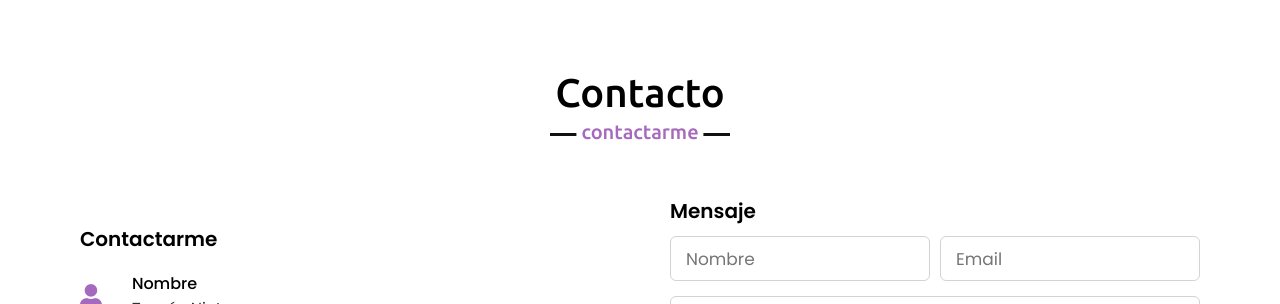
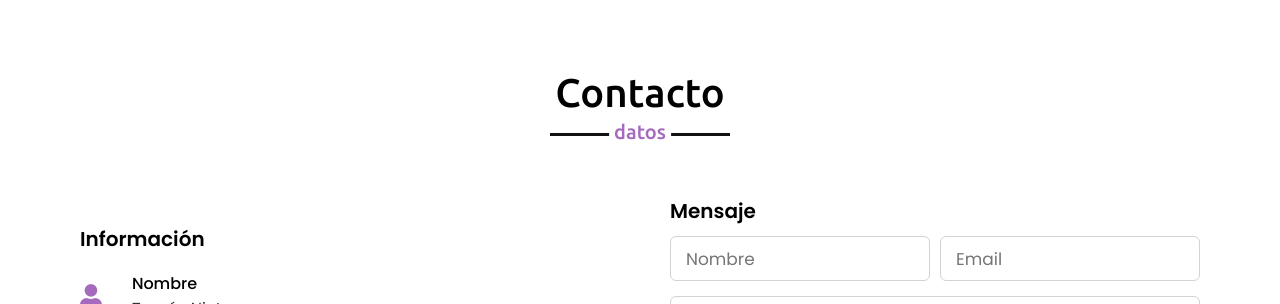
Before and after one commit to nietotomas1645/Portfolio, a plain HTML site: page index.html in a window 1280 px wide. Shown: the part 3387-3691 px from the top of the page. Drawn offline with nearby package versions, Linux system fonts and the light colour scheme.

Commit message:
cambios
Cambio de informacion de contacto

```diff
--- a/index.html
+++ b/index.html
@@ -189,7 +189,7 @@
             <h2 class="title">Contacto</h2>
             <div class="contact-content">
                 <div class="column left">
-                    <div class="text">Contactarme</div>
+                    <div class="text">Información</div>
                     <div class="icons">
                         <div class="row">
                             <i class="fas fa-user"></i>
--- a/style.css
+++ b/style.css
@@ -438,7 +438,7 @@ background: none;
 
 /* contact section styling */
 .contact .title::after{
-    content: "contactarme";
+    content: "datos";
 }
 .contact .contact-content .column{
     width: calc(50% - 30px);
```
